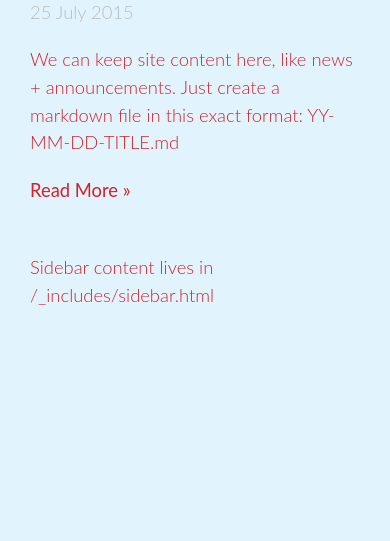
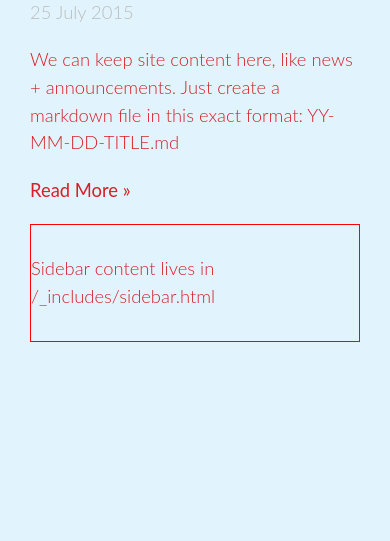
Before and after one commit to TowCenter/YouAreHere, a PHP site: page /_site/index.html in a window 390 px wide. Shown: the part 285-826 px from the top of the page. Run offline with PHP 8.4, Linux system fonts and the light colour scheme; some libraries are stand-ins or nearby versions.

Commit message:
Update style.css

```diff
--- a/assets/themes/bootstrap-3/css/style.css
+++ b/assets/themes/bootstrap-3/css/style.css
@@ -391,6 +391,7 @@ header h1 {
  .sidebar {
     max-width: none;
     padding: 30px 0;
+    border:1px solid red;
   }
 }
 
```
